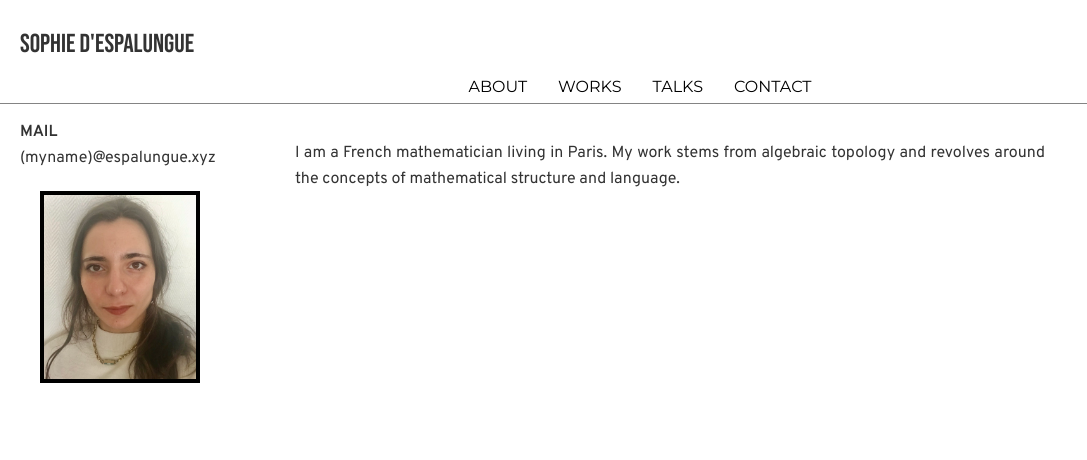
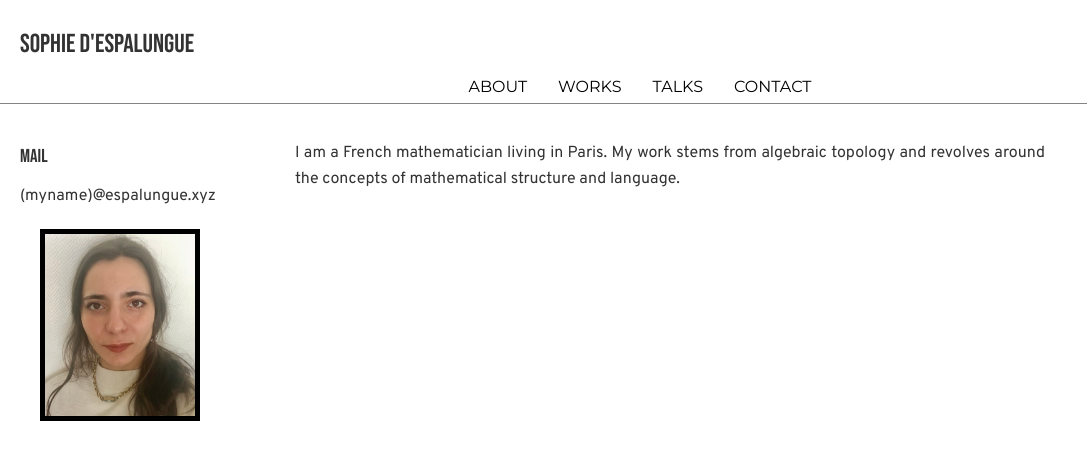
Before and after one commit to sdspmon/math, a Jekyll site: the page built from index.md, in a window 1280 px wide. Shown: the top 460 px of the page, without its empty margins (0-1087 px from the left). Built offline with Jekyll 4.4.1, drawn with Linux system fonts in a browser that asks for light colours.

Commit message:
mail: b -> h3 border: 5px

```diff
--- a/_includes/sidebar-nav.html
+++ b/_includes/sidebar-nav.html
@@ -1,3 +1,3 @@
-<b>MAIL</b><div> (myname)@espalungue.xyz</div>
+<h3>MAIL</h3><div> (myname)@espalungue.xyz</div>
 
 <img class="photo" src="https://www.sophie.d.espalungue.xyz/images/IMG_0553.jpeg" alt="Visual Identification">
--- a/assets/css/custom.css
+++ b/assets/css/custom.css
@@ -222,7 +222,7 @@ th {
     margin-bottom: 20px;
     margin-left: 20px;
     margin-right: 20px;
-    border: 4px solid black;
+    border: 5px solid black;
 }
 
 /* Horizontal rules */
```
